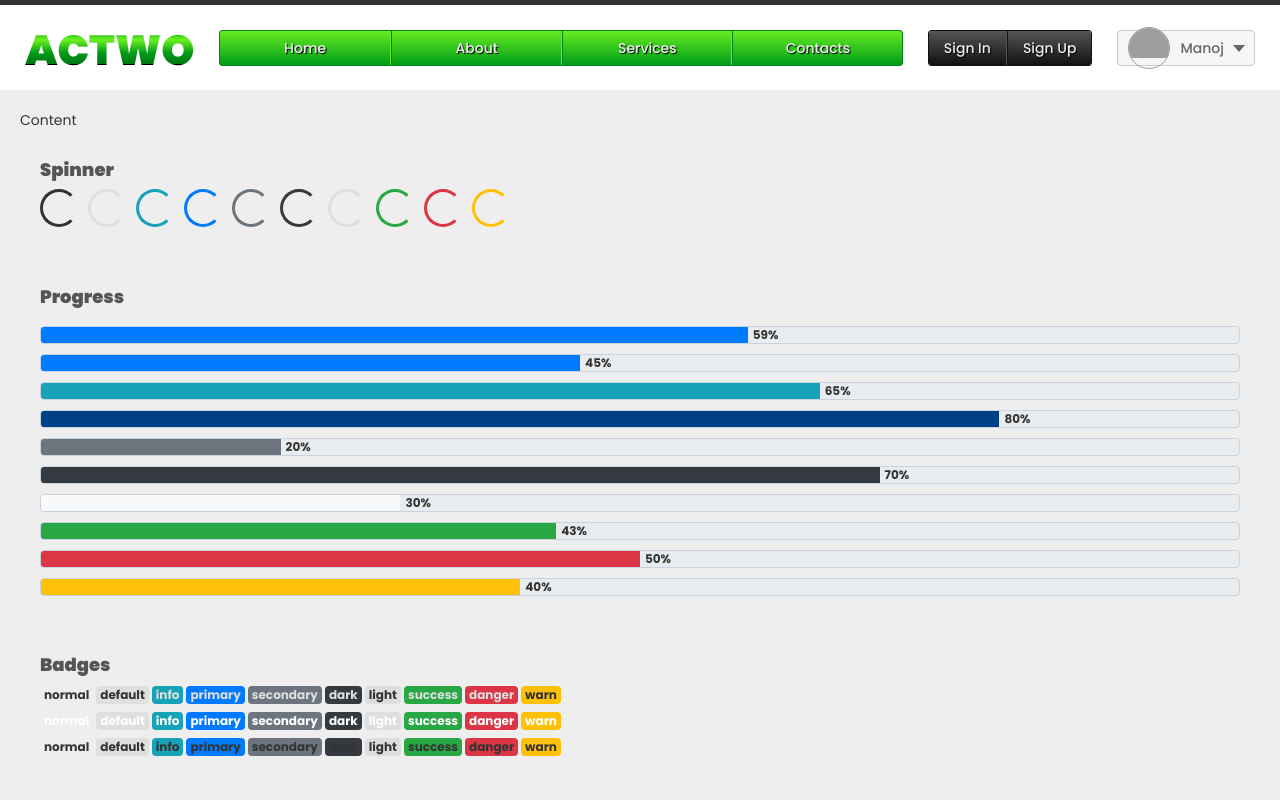
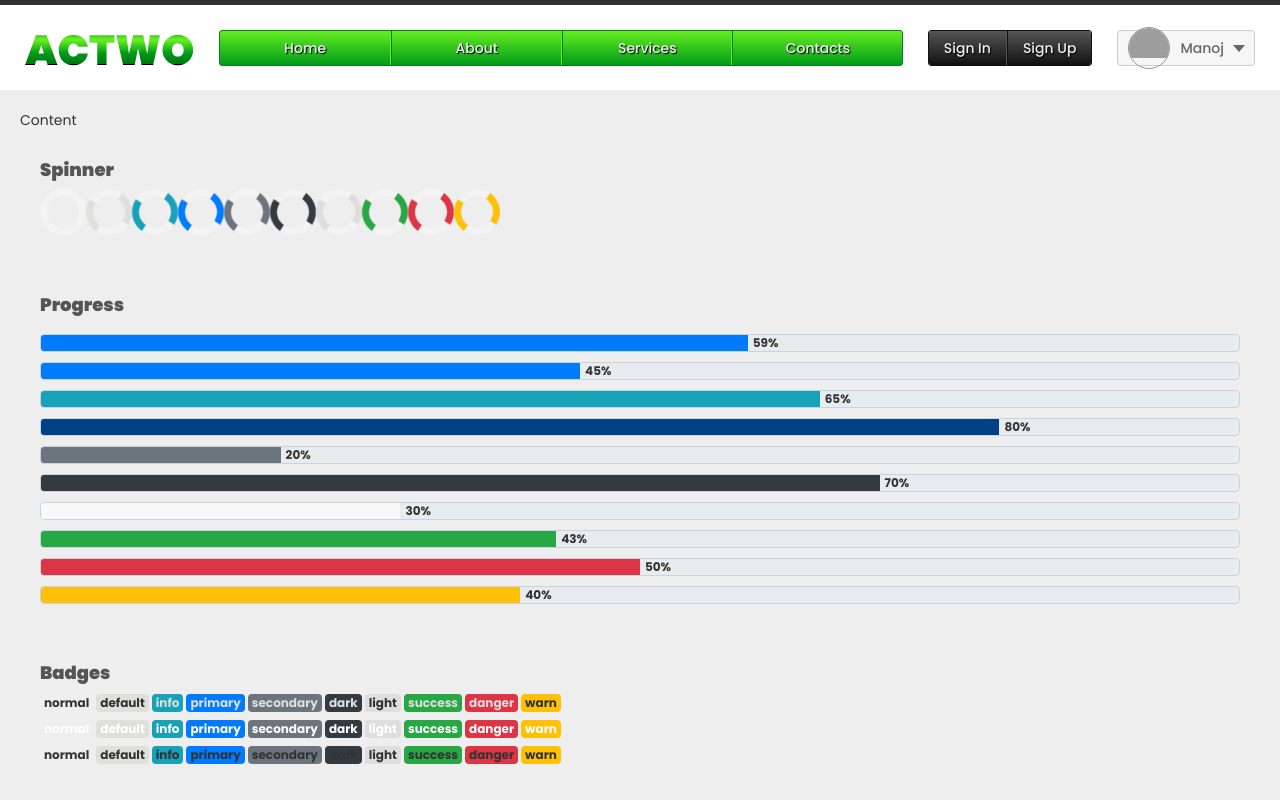
Before and after one commit to SourabhMPatrikar/ReactWork, a React (Create React App) app in the folder app-project/: page / in a window 1280 px wide. Shown: the top 800 px of the page. Built offline with nearby package versions, Linux system fonts and the light colour scheme; grey boxes are pictures that could not be loaded.

Commit message:
Base styles and Loader changes.

```diff
--- a/app-project/src/Components/Common/Spinner.jsx
+++ b/app-project/src/Components/Common/Spinner.jsx
@@ -2,35 +2,35 @@ import React from "react";
 const Spinner = ({ variant, variantClass }) => {
   switch (variant) {
     case "default":
-      variant = "text-default";
+      variant = "loader-default";
       break;
     case "info":
-      variant = "text-info";
+      variant = "loader-info";
       break;
     case "primary":
-      variant = "text-primary";
+      variant = "loader-primary";
       break;
     case "secondary":
-      variant = "text-secondary";
+      variant = "loader-secondary";
       break;
     case "light":
-      variant = "text-light";
+      variant = "loader-light";
       break;
     case "dark":
-      variant = "text-dark";
+      variant = "loader-dark";
       break;
     case "success":
-      variant = "text-success";
+      variant = "loader-success";
       break;
     case "danger":
-      variant = "text-danger";
+      variant = "loader-danger";
       break;
     case "warn":
-      variant = "text-warn";
+      variant = "loader-warn";
       break;
     default:
       variant = "";
   }
-  return <div className={`spinner-border ${variant}`}></div>;
+  return <div className={`loader ${variant}`}></div>;
 };
 export default Spinner;
--- a/app-project/src/css/base.css
+++ b/app-project/src/css/base.css
@@ -1,6 +1,7 @@
 /* Colors */
 body{color:#333;}
 .common-component .row .title h4{color:#555;}
+.common-component .row .title h5{color:#777;}
 
 /* Background */
 .header-top{background:#333;}
@@ -38,5 +39,6 @@ footer{height:200px;}
 .common-component{width:100%; float:left; clear:both;}
 .common-component .row{clear:both; padding:30px 20px;}
 .common-component .row .title h4{clear:both; padding:0 0 10px; font-size:18px; line-height:18px;}
+.common-component .row .title h5{clear:both; padding:0 0 10px; font-size:12px; line-height:12px;}
 .common-component .row .combine{clear:both;}
 /* Common Component :End */
--- a/app-project/src/css/spinner.css
+++ b/app-project/src/css/spinner.css
@@ -1,35 +1,39 @@
 
-.text-default{color:#DFDFDE;}
-.text-info{color:#17a2b8;}
-.text-primary{color:#007bff;}
-.text-secondary{color:#6c757d;}
-.text-light{color:#DEDEDF;}
-.text-dark{color:#343a40;}
-.text-success{color:#28a745;}
-.text-danger{color:#dc3545;}
-.text-warn{color:#ffc107;}
-
-
-/* .text-primary{color:#;}
-.text-primary{color:#;} */
-
+.loader{border-color:#f3f3f3;}
+.loader-default{border-bottom-color:#DFDFDE; border-top-color:#DFDFDE;}
+.loader-info{border-bottom-color:#17a2b8; border-top-color:#17a2b8;}
+.loader-primary{border-bottom-color:#007bff; border-top-color:#007bff;}
+.loader-secondary{border-bottom-color:#6c757d; border-top-color:#6c757d;}
+.loader-light{border-bottom-color:#DEDEDF; border-top-color:#DEDEDF;}
+.loader-dark{border-bottom-color:#343a40; border-top-color:#343a40;}
+.loader-success{border-bottom-color:#28a745; border-top-color:#28a745;}
+.loader-danger{border-bottom-color:#dc3545; border-top-color:#dc3545;}
+.loader-warn{border-bottom-color:#ffc107; border-top-color:#ffc107;}
 
 /* Border */
-.spinner-border{border:0.25em solid currentColor; border-right-color:transparent;}
+.loader{border-width:0.5em; border-style:solid;}
 
 /* Border Radius */
-.spinner-border{border-radius:50%; }
+.loader{border-radius:50%; }
 
 /* Clip */
-.sr-only{clip:rect(0,0,0,0);}
+/* .sr-only{clip:rect(0,0,0,0);} */
 
 /* animation */
-.spinner-border{-webkit-animation:spinner-border .75s linear infinite; animation:spinner-border .75s linear infinite;}
+.loader{animation:spin 1s linear infinite; -webkit-animation:spin 1s linear infinite; -moz-animation:spin 1s linear infinite;}
 
+/* Loader */
+.loader{display:inline-block; width:2rem; height:2rem; vertical-align:text-bottom;}
 
-.spinner-border{display:inline-block; width:2rem; height:2rem; vertical-align:text-bottom;}
-.sr-only{position:absolute; width:1px; height:1px; padding:0; overflow:hidden; white-space:nowrap; border:0;}
+@-webkit-keyframes spin {
+    0% { -webkit-transform: rotate(0deg); }
+    100% { -webkit-transform: rotate(360deg); }
+  }
 
+  @keyframes spin {
+    0% { transform: rotate(0deg); }
+    100% { transform: rotate(360deg); }
+  }
 
-.spinner-collection .spinner-border{margin:0 0 0 10px;}
-.spinner-collection .spinner-border:first-child{margin:0;}
+.loader-collection .loader{margin:0 0 0 10px;}
+.loader-collection .loader:first-child{margin:0;}
```
